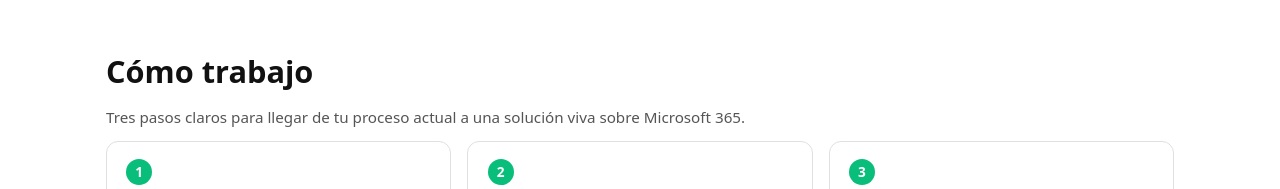
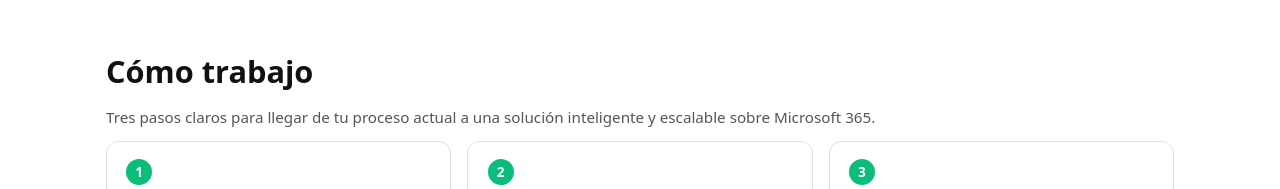
Before and after one commit to IDSP-nx-int/nexus-intelligence-site, a plain HTML site: page index.html in a window 1280 px wide. Shown: the part 1497-1686 px from the top of the page. Drawn offline with Linux system fonts and the light colour scheme.

Commit message:
Update index.html

```diff
--- a/index.html
+++ b/index.html
@@ -636,7 +636,7 @@
     <section id="metodo">
       <h2>Cómo trabajo</h2>
       <p class="subtle">
-        Tres pasos claros para llegar de tu proceso actual a una solución viva sobre Microsoft 365.
+        Tres pasos claros para llegar de tu proceso actual a una solución inteligente y escalable sobre Microsoft 365.
       </p>
       <div class="steps">
         <div class="card">
```
